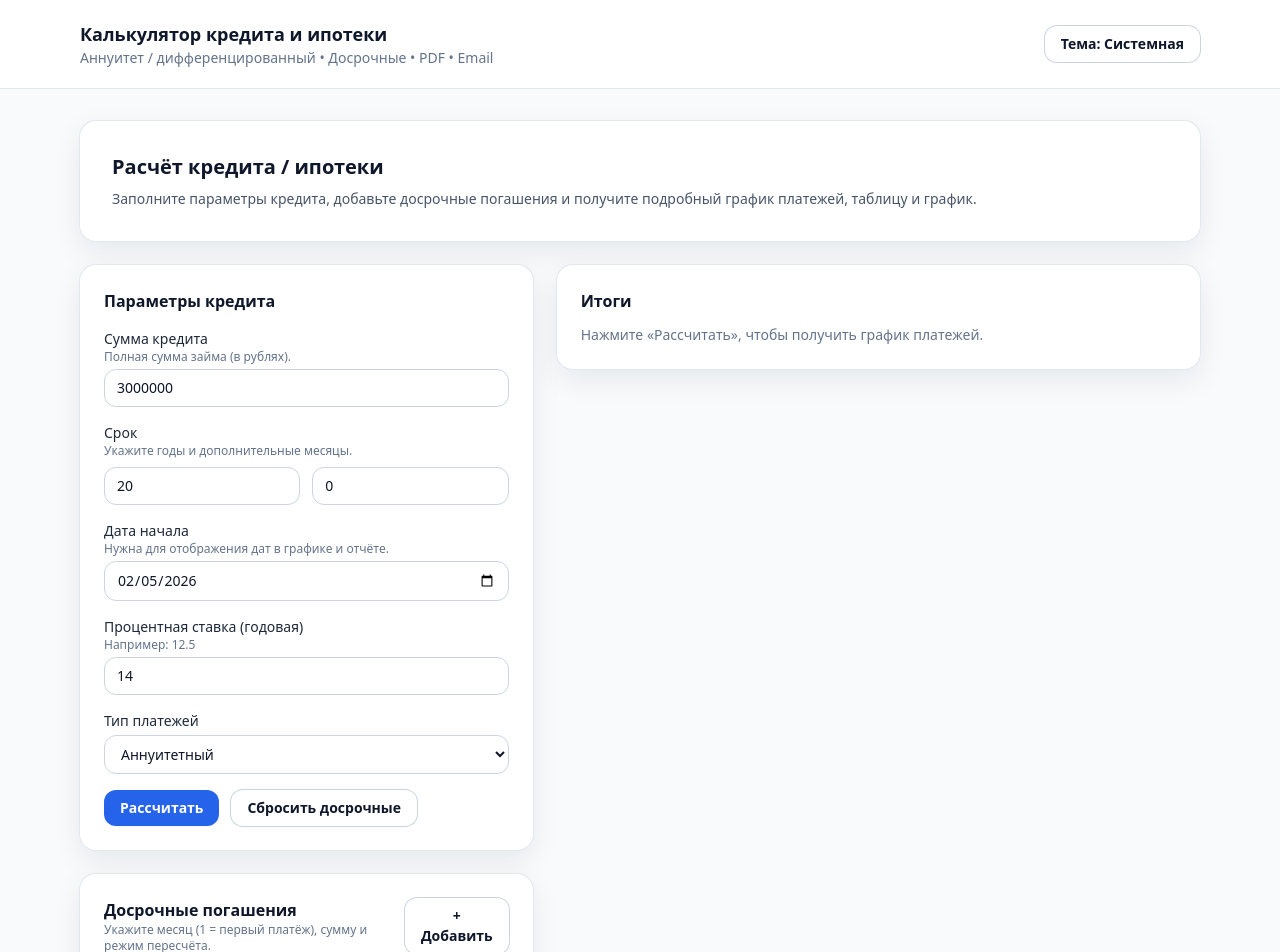
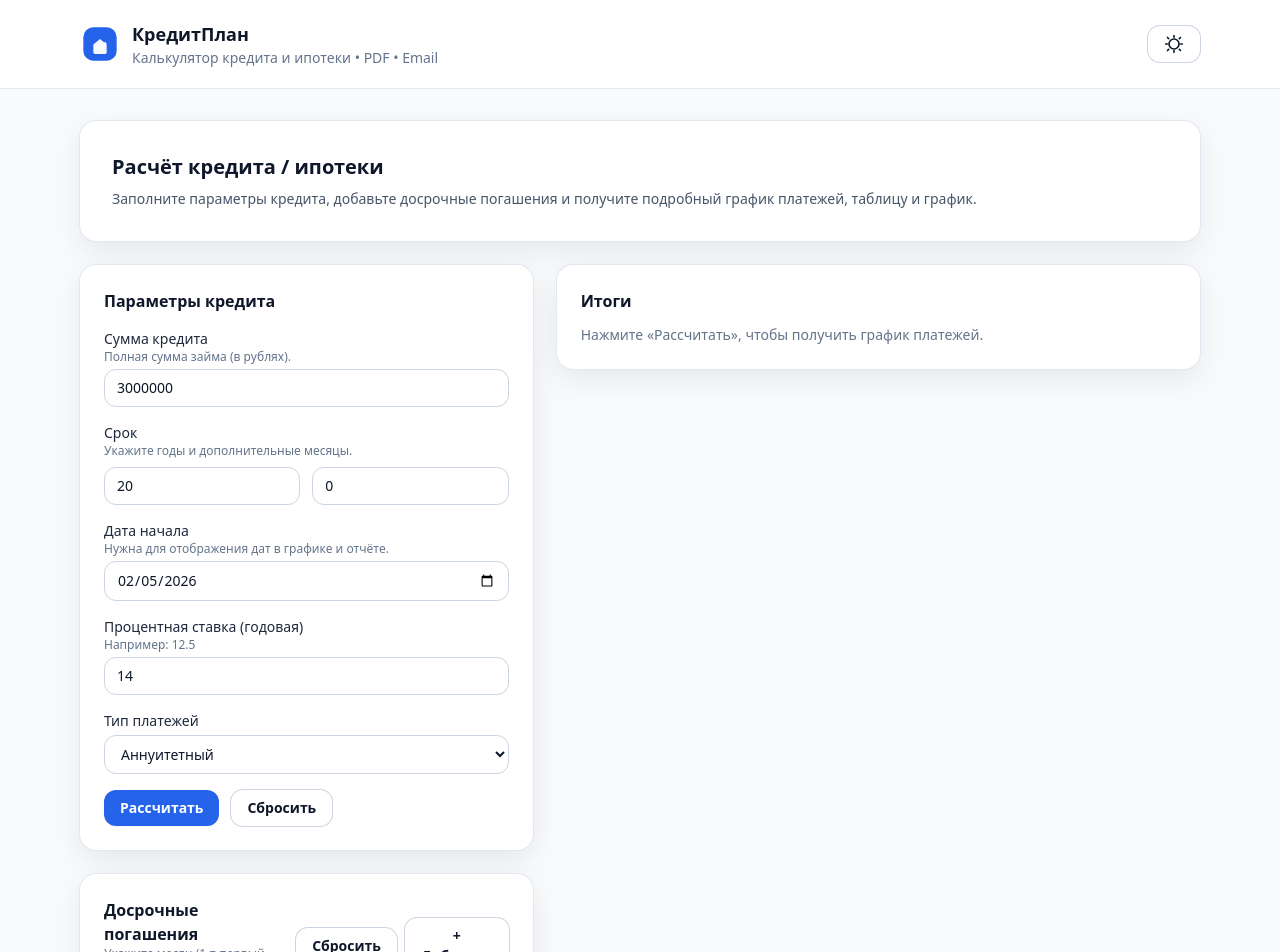
Before and after one commit to Meowezy/site-caluc, a Next.js app: page / in a window 1280 px wide. Shown: the top 952 px of the page. Built offline with nearby package versions, Linux system fonts and the light colour scheme.

Commit message:
new-logo

```diff
--- a/app/layout.tsx
+++ b/app/layout.tsx
@@ -1,6 +1,7 @@
 import type { Metadata } from 'next';
 import './globals.css';
 import ThemeToggle from '@/components/ThemeToggle';
+import LogoMark from '@/components/LogoMark';
 
 export const metadata: Metadata = {
   title: 'Калькулятор кредита и ипотеки',
@@ -35,9 +36,8 @@ export default function RootLayout({
           dangerouslySetInnerHTML={{
             __html: `(() => {
   try {
-    const theme = localStorage.getItem('theme') || 'system';
-    const systemDark = window.matchMedia && window.matchMedia('(prefers-color-scheme: dark)').matches;
-    const isDark = theme === 'dark' || (theme === 'system' && systemDark);
+    const theme = localStorage.getItem('theme') || 'light';
+    const isDark = theme === 'dark';
     const root = document.documentElement;
     root.classList.toggle('dark', isDark);
     root.style.colorScheme = isDark ? 'dark' : 'light';
@@ -51,10 +51,13 @@ export default function RootLayout({
           <header className="border-b border-slate-200 bg-white dark:border-slate-800 dark:bg-slate-950">
             <div className="container-page py-5">
               <div className="flex items-center justify-between gap-4">
-                <div>
-                  <div className="text-lg font-semibold">Калькулятор кредита и ипотеки</div>
-                  <div className="text-sm text-slate-500 dark:text-slate-400">
-                    Аннуитет / дифференцированный • Досрочные • PDF • Email
+                <div className="flex items-center gap-3">
+                  <LogoMark className="h-10 w-10 shrink-0" />
+                  <div className="leading-tight">
+                    <div className="text-lg font-semibold">КредитПлан</div>
+                    <div className="text-sm text-slate-500 dark:text-slate-400">
+                      Калькулятор кредита и ипотеки • PDF • Email
+                    </div>
                   </div>
                 </div>
 
@@ -69,7 +72,7 @@ export default function RootLayout({
 
           <footer className="border-t border-slate-200 bg-white dark:border-slate-800 dark:bg-slate-950">
             <div className="container-page py-6 text-sm text-slate-500 dark:text-slate-400">
-              © {new Date().getFullYear()} • Калькулятор кредита и ипотеки
+              © {new Date().getFullYear()} • КредитПлан
             </div>
           </footer>
         </div>
--- a/components/CalculatorApp.tsx
+++ b/components/CalculatorApp.tsx
@@ -39,9 +39,18 @@ function formatMoney(v: number) {
   }).format(v);
 }
 
+function parseRate(input: string): number | null {
+  const s = input.trim().replace(',', '.');
+  if (!s) return null;
+  // allow trailing dot like "12." while typing
+  if (/^\d+\.$/.test(s)) return Number(s.slice(0, -1));
+  const n = Number(s);
+  return Number.isFinite(n) ? n : null;
+}
+
 export default function CalculatorApp() {
   const [principal, setPrincipal] = useState(3_000_000);
-  const [annualRate, setAnnualRate] = useState(14);
+  const [annualRateInput, setAnnualRateInput] = useState('14');
   const [termYears, setTermYears] = useState(20);
   const [termMonthsExtra, setTermMonthsExtra] = useState(0);
   const [paymentType, setPaymentType] = useState<'ANNUITY' | 'DIFFERENTIATED'>('ANNUITY');
@@ -59,7 +68,8 @@ export default function CalculatorApp() {
       if (!raw) return;
       const parsed = JSON.parse(raw);
       if (typeof parsed.principal === 'number') setPrincipal(parsed.principal);
-      if (typeof parsed.annualRate === 'number') setAnnualRate(parsed.annualRate);
+      if (typeof parsed.annualRate === 'number') setAnnualRateInput(String(parsed.annualRate));
+      if (typeof parsed.annualRateInput === 'string') setAnnualRateInput(parsed.annualRateInput);
       if (typeof parsed.termYears === 'number') setTermYears(parsed.termYears);
       if (typeof parsed.termMonthsExtra === 'number') setTermMonthsExtra(parsed.termMonthsExtra);
       if (parsed.paymentType === 'ANNUITY' || parsed.paymentType === 'DIFFERENTIATED') {
@@ -78,7 +88,8 @@ export default function CalculatorApp() {
       STORAGE_KEY,
       JSON.stringify({
         principal,
-        annualRate,
+        annualRate: parseRate(annualRateInput) ?? 0,
+        annualRateInput,
         termYears,
         termMonthsExtra,
         paymentType,
@@ -86,7 +97,7 @@ export default function CalculatorApp() {
         earlyPayments
       })
     );
-  }, [principal, annualRate, termYears, termMonthsExtra, paymentType, startDate, earlyPayments]);
+  }, [principal, annualRateInput, termYears, termMonthsExtra, paymentType, startDate, earlyPayments]);
 
   function toMonthIndexFromMonthISO(startDateISO: string, monthISO: string): number {
     // monthISO: YYYY-MM
@@ -126,6 +137,12 @@ export default function CalculatorApp() {
     setError(null);
     setResult(null);
 
+    const annualRate = parseRate(annualRateInput);
+    if (annualRate === null) {
+      setError('Введите корректную процентную ставку');
+      return;
+    }
+
     const req: CalcRequest = {
       principal,
       annualRate,
@@ -163,7 +180,7 @@ export default function CalculatorApp() {
     }, 250);
     return () => window.clearTimeout(t);
     // eslint-disable-next-line react-hooks/exhaustive-deps
-  }, [principal, annualRate, termMonths, paymentType, startDate, earlyPayments]);
+  }, [principal, annualRateInput, termMonths, paymentType, startDate, earlyPayments]);
 
   function addEarlyPayment() {
     const id = crypto.randomUUID();
@@ -249,8 +266,8 @@ export default function CalculatorApp() {
               <input
                 className="input"
                 inputMode="decimal"
-                value={annualRate}
-                onChange={(e) => setAnnualRate(Number(e.target.value))}
+                value={annualRateInput}
+                onChange={(e) => setAnnualRateInput(e.target.value)}
               />
             </div>
 
@@ -273,11 +290,18 @@ export default function CalculatorApp() {
               <button
                 className="btn-secondary"
                 onClick={() => {
+                  setError(null);
+                  setResult(null);
+                  setPrincipal(3_000_000);
+                  setAnnualRateInput('14');
+                  setTermYears(20);
+                  setTermMonthsExtra(0);
+                  setPaymentType('ANNUITY');
+                  setStartDate(new Date().toISOString().slice(0, 10));
                   setEarlyPayments([]);
-                  setResult(null);
                 }}
               >
-                Сбросить досрочные
+                Сбросить
               </button>
             </div>
 
@@ -293,9 +317,18 @@ export default function CalculatorApp() {
                 Укажите месяц (1 = первый платёж), сумму и режим пересчёта.
               </div>
             </div>
-            <button className="btn-secondary" onClick={addEarlyPayment}>
-              + Добавить
-            </button>
+            <div className="flex items-center gap-2">
+              <button
+                className="btn-secondary"
+                onClick={() => setEarlyPayments([])}
+                disabled={earlyPayments.length === 0}
+              >
+                Сбросить
+              </button>
+              <button className="btn-secondary" onClick={addEarlyPayment}>
+                + Добавить
+              </button>
+            </div>
           </div>
 
           <div className="mt-4 space-y-3">
@@ -413,7 +446,7 @@ export default function CalculatorApp() {
               <ExportPanel
                 calcRequest={{
                   principal,
-                  annualRate,
+                  annualRate: parseRate(annualRateInput) ?? 0,
                   termMonths,
                   paymentType,
                   earlyPayments: normalizeEarlyPaymentsForApi(earlyPayments),
--- /dev/null
+++ b/components/LogoMark.tsx
@@ -0,0 +1,34 @@
+import React from 'react';
+
+export default function LogoMark({ className }: { className?: string }) {
+  return (
+    <svg
+      viewBox="0 0 48 48"
+      aria-hidden="true"
+      className={className}
+      fill="none"
+      xmlns="http://www.w3.org/2000/svg"
+    >
+      {/* Rounded square */}
+      <rect x="4" y="4" width="40" height="40" rx="12" className="fill-bank-600" />
+
+      {/* House + chart line */}
+      <path
+        d="M16 24.5 24 18l8 6.5V34a2 2 0 0 1-2 2H18a2 2 0 0 1-2-2v-9.5Z"
+        className="fill-white"
+        opacity="0.95"
+      />
+      <path
+        d="M18 30.5l4-4 3 3 5-6"
+        stroke="white"
+        strokeWidth="2.5"
+        strokeLinecap="round"
+        strokeLinejoin="round"
+      />
+      <circle cx="18" cy="30.5" r="1.5" fill="white" />
+      <circle cx="22" cy="26.5" r="1.5" fill="white" />
+      <circle cx="25" cy="29.5" r="1.5" fill="white" />
+      <circle cx="30" cy="23.5" r="1.5" fill="white" />
+    </svg>
+  );
+}
--- a/components/ThemeToggle.tsx
+++ b/components/ThemeToggle.tsx
@@ -4,52 +4,73 @@ import { useEffect, useState } from 'react';
 
 const STORAGE_KEY = 'theme';
 
-type Theme = 'light' | 'dark' | 'system';
+type Theme = 'light' | 'dark';
 
 function applyTheme(theme: Theme) {
   const root = document.documentElement;
+  const isDark = theme === 'dark';
+  root.classList.toggle('dark', isDark);
+  root.style.colorScheme = isDark ? 'dark' : 'light';
+}
 
-  const systemDark = window.matchMedia?.('(prefers-color-scheme: dark)').matches;
-  const shouldBeDark = theme === 'dark' || (theme === 'system' && systemDark);
+function SunIcon({ className }: { className?: string }) {
+  return (
+    <svg viewBox="0 0 24 24" fill="none" aria-hidden="true" className={className}>
+      <path
+        d="M12 18a6 6 0 1 0 0-12 6 6 0 0 0 0 12Z"
+        stroke="currentColor"
+        strokeWidth="2"
+      />
+      <path
+        d="M12 2v2M12 20v2M4 12H2M22 12h-2M5.6 5.6 4.2 4.2M19.8 19.8l-1.4-1.4M18.4 5.6l1.4-1.4M4.2 19.8l1.4-1.4"
+        stroke="currentColor"
+        strokeWidth="2"
+        strokeLinecap="round"
+      />
+    </svg>
+  );
+}
 
-  root.classList.toggle('dark', shouldBeDark);
-  root.style.colorScheme = shouldBeDark ? 'dark' : 'light';
+function MoonIcon({ className }: { className?: string }) {
+  return (
+    <svg viewBox="0 0 24 24" fill="none" aria-hidden="true" className={className}>
+      <path
+        d="M21 14.2A8.5 8.5 0 0 1 9.8 3 7.5 7.5 0 1 0 21 14.2Z"
+        stroke="currentColor"
+        strokeWidth="2"
+        strokeLinejoin="round"
+      />
+    </svg>
+  );
 }
 
 export default function ThemeToggle() {
-  const [theme, setTheme] = useState<Theme>('system');
+  const [theme, setTheme] = useState<Theme>('light');
 
   useEffect(() => {
-    const saved = (localStorage.getItem(STORAGE_KEY) as Theme | null) ?? 'system';
+    const saved = (localStorage.getItem(STORAGE_KEY) as Theme | null) ?? 'light';
     setTheme(saved);
     applyTheme(saved);
-
-    const mq = window.matchMedia('(prefers-color-scheme: dark)');
-    const onChange = () => {
-      const current = (localStorage.getItem(STORAGE_KEY) as Theme | null) ?? 'system';
-      if (current === 'system') applyTheme('system');
-    };
-    mq.addEventListener?.('change', onChange);
-    return () => mq.removeEventListener?.('change', onChange);
   }, []);
 
-  function cycle() {
-    const next: Theme = theme === 'system' ? 'light' : theme === 'light' ? 'dark' : 'system';
+  function toggle() {
+    const next: Theme = theme === 'light' ? 'dark' : 'light';
     setTheme(next);
     localStorage.setItem(STORAGE_KEY, next);
     applyTheme(next);
   }
 
-  const label = theme === 'system' ? 'Системная' : theme === 'light' ? 'Светлая' : 'Тёмная';
+  const isDark = theme === 'dark';
 
   return (
     <button
       type="button"
+      onClick={toggle}
       className="btn-secondary px-3 py-2"
-      onClick={cycle}
-      title="Переключить тему: системная → светлая → тёмная"
+      title={isDark ? 'Переключить на светлую тему' : 'Переключить на тёмную тему'}
+      aria-label={isDark ? 'Тёмная тема (нажмите для светлой)' : 'Светлая тема (нажмите для тёмной)'}
     >
-      Тема: {label}
+      {isDark ? <MoonIcon className="h-5 w-5" /> : <SunIcon className="h-5 w-5" />}
     </button>
   );
 }
```
